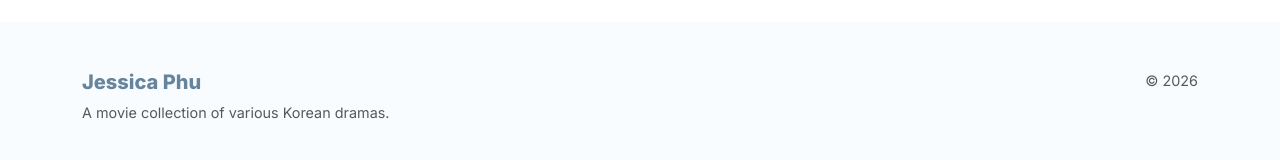
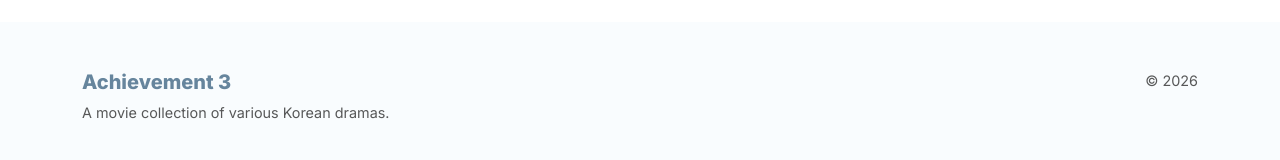
Before and after one commit to saikadayo/kdrama-api-client, a React (Vite) app: page /login in a window 1280 px wide. Shown: the part 516-676 px from the top of the page. Built offline with nearby package versions, Linux system fonts and the light colour scheme.

Commit message:
Changed Footer details

```diff
--- a/src/components/footer/footer.jsx
+++ b/src/components/footer/footer.jsx
@@ -6,7 +6,7 @@ export const Footer = () => {
       <Container fluid="md">
         <Row>
           <Col>
-            <h5 className="footer-title">Jessica Phu</h5>
+            <h5 className="footer-title">Achievement 3</h5>
             <p className="footer-text">
               A movie collection of various Korean dramas.
             </p>
```
